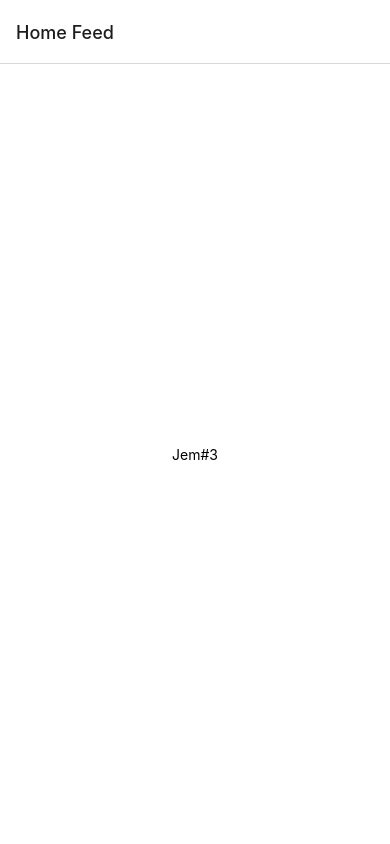
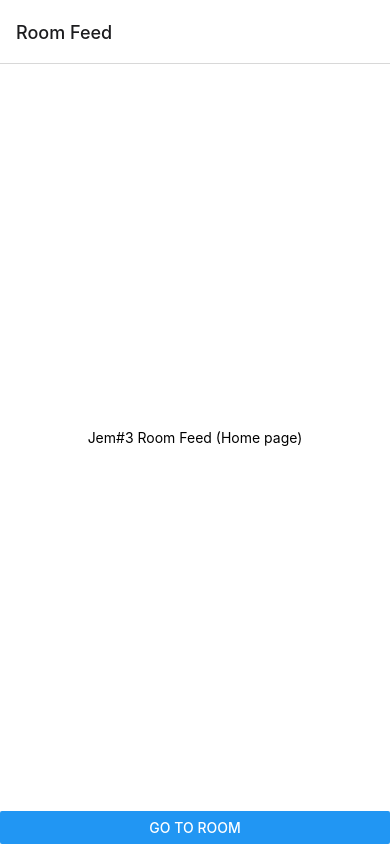
Before and after one commit to jckmrrssy/zapm_3, a React Native app: screen /RoomFeed in a window 390 px wide. Before the commit this address had no page. Built offline with nearby package versions, Linux system fonts and the light colour scheme.

Commit message:
room navigation init

```diff
--- a/App.js
+++ b/App.js
@@ -1,6 +1,6 @@
 import { NavigationContainer } from '@react-navigation/native';
 import { createNativeStackNavigator } from '@react-navigation/native-stack'
-import { Feed } from './src/views'
+import { RoomFeed, Room } from './src/views'
 
 const Stack = createNativeStackNavigator()
 
@@ -9,9 +9,14 @@ const App = () => {
     <NavigationContainer>
       <Stack.Navigator>
         <Stack.Screen
-          name="Feed"
-          component={Feed}
-          options={{ title: 'Home Feed'}}
+          name="RoomFeed"
+          component={RoomFeed}
+          options={{ title: 'Room Feed'}}
+        />
+        <Stack.Screen
+          name="Room"
+          component={Room}
+          options={{ title: 'Room ${roomName}' }}
         />
       </Stack.Navigator>
     </NavigationContainer>
--- a/src/views/Feed/Feed.js
+++ b/src/views/Room/Room.js
@@ -1,6 +1,5 @@
 import { StatusBar } from 'expo-status-bar';
 import { StyleSheet, View, Text } from 'react-native'
-import React from 'react'
 
 
 const styles = StyleSheet.create({
@@ -12,13 +11,13 @@ const styles = StyleSheet.create({
     },
   });
 
-const Feed = () => {
+const Room = ({ navigation, route }) => {
   return (
-    <View style={styles.container}>
-        <Text>Jem#3</Text>
-        <StatusBar style="auto" />
-  </View>
+        <View style={styles.container}>
+            <Text>IzzzaaRoommmmmm</Text>
+            <StatusBar style="auto" />
+        </View>
   )
 }
 
-export default Feed
+export default Room
--- /dev/null
+++ b/src/views/RoomFeed/RoomFeed.js
@@ -0,0 +1,31 @@
+import { StatusBar } from 'expo-status-bar';
+import { StyleSheet, View, Text, Button } from 'react-native'
+import React from 'react';
+
+const styles = StyleSheet.create({
+    container: {
+      flex: 1,
+      backgroundColor: '#fff',
+      alignItems: 'center',
+      justifyContent: 'center',
+    },
+  });
+
+const RoomFeed = ({ navigation }) => {
+  return (
+    <React.Fragment>
+      <View style={styles.container}>
+          <Text>Jem#3 Room Feed (Home page)</Text>
+          <StatusBar style="auto" />
+      </View>
+      <Button
+              title="Go to Room"
+              onPress={() => {
+                  navigation.navigate('Room', { name: 'JackTest'})
+              }}
+        />
+    </React.Fragment>
+  )
+}
+
+export default RoomFeed
--- a/src/views/index.js
+++ b/src/views/index.js
@@ -1 +1,2 @@
-export { default as Feed } from './Feed/Feed'
+export { default as RoomFeed } from './RoomFeed/RoomFeed'
+export { default as Room } from './Room/Room'
```
